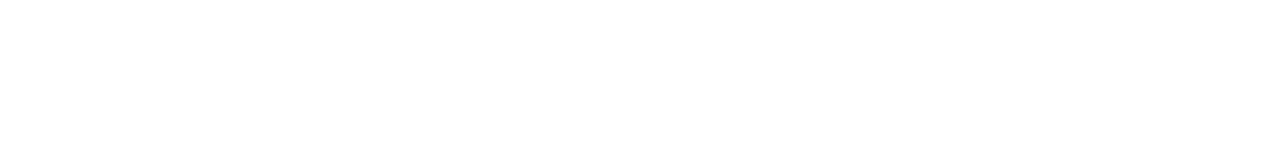
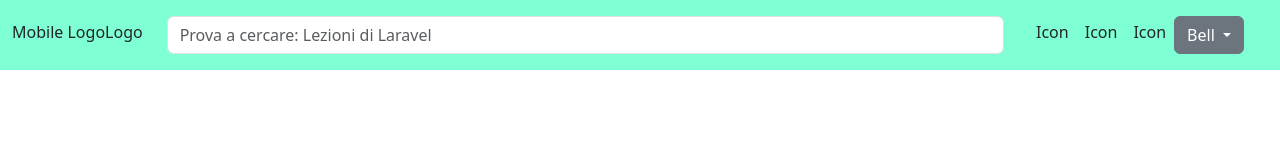
Before and after one commit to Montesi-Yuri/html-css-bootstrap-dashboard, a plain HTML site: page index.html in a window 1280 px wide. Drawn offline with nearby package versions, Linux system fonts and the light colour scheme.

Commit message:
Inserita struttura header

```diff
--- a/css/debug.css
+++ b/css/debug.css
@@ -1,3 +1,7 @@
 /*
 DEBUG
 */
+
+.debug header{
+    background-color: aquamarine;
+}
--- a/index.html
+++ b/index.html
@@ -9,6 +9,9 @@
         <!-- Font Awesome -->
         <link rel="stylesheet" href="https://cdnjs.cloudflare.com/ajax/libs/font-awesome/6.4.0/css/all.min.css" integrity="sha512-iecdLmaskl7CVkqkXNQ/ZH/XLlvWZOJyj7Yy7tcenmpD1ypASozpmT/E0iPtmFIB46ZmdtAc9eNBvH0H/ZpiBw==" crossorigin="anonymous" referrerpolicy="no-referrer" />
 
+        <!-- BootStrap -->
+        <link href="https://cdn.jsdelivr.net/npm/bootstrap@5.3.0/dist/css/bootstrap.min.css" rel="stylesheet" integrity="sha384-9ndCyUaIbzAi2FUVXJi0CjmCapSmO7SnpJef0486qhLnuZ2cdeRhO02iuK6FUUVM" crossorigin="anonymous">
+
         <!-- Google Fonts -->
         <link rel="preconnect" href="https://fonts.googleapis.com">
         <link rel="preconnect" href="https://fonts.gstatic.com" crossorigin>
@@ -19,20 +22,74 @@
         <link rel="stylesheet" href="css/reset.css">
         <link rel="stylesheet" href="css/debug.css">
 
-
     </head>
 
-    <body>
+    <body class="debug">
 
         <!-- Header -->
         <header>
 
+            <div class="container-fluid row lh-lg py-3">
 
+                <div class="col-auto d-flex">
+
+                    <img class="" src="" alt="">Mobile Logo
+
+                    <img class="d-none d-md-block" src="" alt="">
+                    Logo
+
+                </div>
+
+                <div class="col d-none d-md-block">
+
+                    <div class="">
+
+                        <input type="email" class="form-control" id="exampleFormControlInput1" placeholder="Prova a cercare: Lezioni di Laravel">
+
+                    </div>
+
+                </div>
+
+                <div class="col-auto d-flex">
+
+                    <span class="d-lg-none">Icon Mobile</span>
+
+                    <div class="d-flex">
+
+                        <span class="d-none d-md-block px-2">Icon</span>
+
+                        <span class="d-none d-md-block px-2">Icon</span>
+
+                        <span class="d-none d-md-block px-2">Icon</span>
+
+                        <div class="dropdown">
+
+                            <button class="btn btn-secondary dropdown-toggle" type="button" data-bs-toggle="dropdown" aria-expanded="false">
+                                Bell
+                            </button>
+
+                            <ul class="dropdown-menu">
+
+                                <li><a class="dropdown-item" href="#">Action</a></li>
+                                <li><a class="dropdown-item" href="#">Another action</a></li>
+                                <li><a class="dropdown-item" href="#">Something else here</a></li>
+
+                            </ul>
+
+                        </div>
+
+                    </div>
+
+                </div>
+
+            </div>
 
         </header>
 
         <!-- Main -->
         <main>
+
+
 
         </main>
 
```
